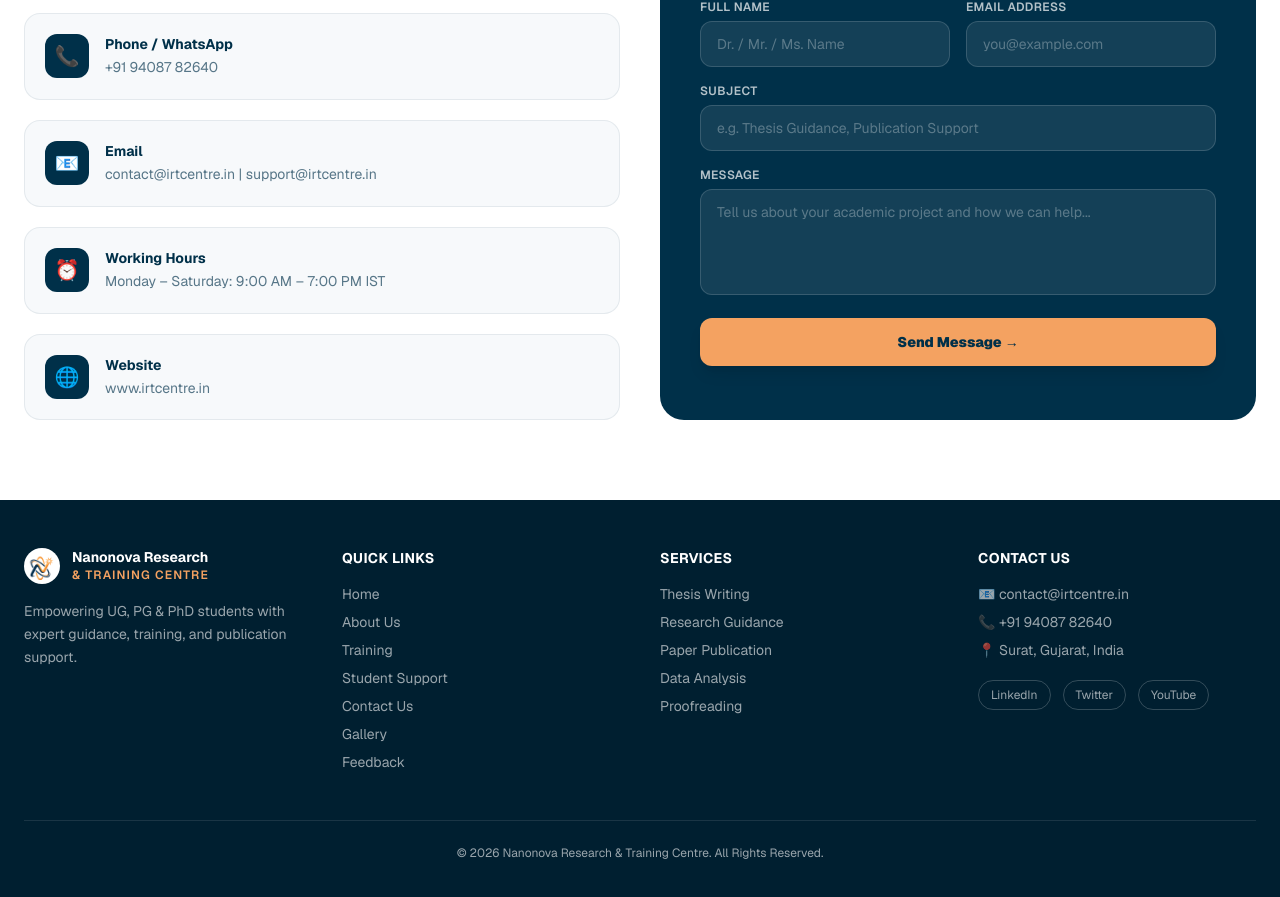
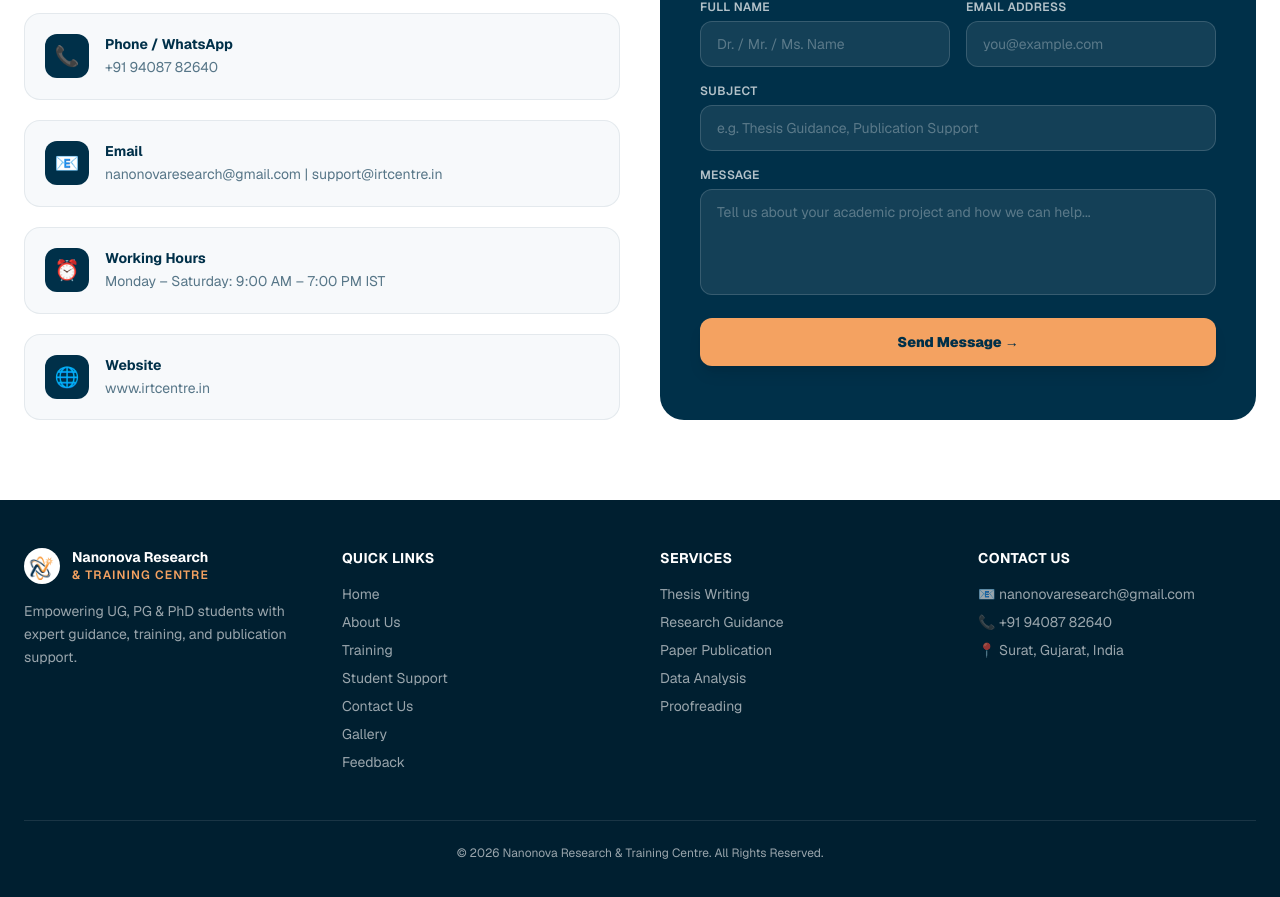
Before and after one commit to shahdhaval11/Innovative-Research-Training-Centre, a Next.js app: page /aboutus in a window 1280 px wide. Shown: the part 4571-5468 px from the top of the page. Built offline with nearby package versions, Linux system fonts and the light colour scheme.

Commit message:
feat: Update contact information across multiple components

```diff
--- a/components/FooterComponent.tsx
+++ b/components/FooterComponent.tsx
@@ -48,20 +48,9 @@
         {/* Contact */}
         <div>
           <p className="text-white font-bold mb-4 text-sm uppercase tracking-wide">Contact Us</p>
-          <p className="text-sm mb-2">📧 contact@irtcentre.in</p>
+          <p className="text-sm mb-2">📧 nanonovaresearch@gmail.com</p>
           <p className="text-sm mb-2">📞 +91 94087 82640</p>
           <p className="text-sm mb-5">📍 Surat, Gujarat, India</p>
-          <div className="flex gap-3">
-            {["LinkedIn", "Twitter", "YouTube"].map((s) => (
-              <a
-                key={s}
-                href="#"
-                className="text-xs border border-white/20 hover:border-[#F4A261] hover:text-[#F4A261] px-3 py-1.5 rounded-full transition-colors duration-200"
-              >
-                {s}
-              </a>
-            ))}
-          </div>
         </div>
       </div>
 
--- a/modules/aboutus/components/ContactSection.tsx
+++ b/modules/aboutus/components/ContactSection.tsx
@@ -19,7 +19,7 @@
               {
                 icon: "📍",
                 label: "Office Address",
-                value: "204, Academic Tower, SG Highway, Ahmedabad – 380054, Gujarat, India",
+                value: "Surat – 395009, Gujarat, India",
               },
               {
                 icon: "📞",
@@ -29,7 +29,7 @@
               {
                 icon: "📧",
                 label: "Email",
-                value: "contact@irtcentre.in  |  support@irtcentre.in",
+                value: "nanonovaresearch@gmail.com  |  support@irtcentre.in",
               },
               {
                 icon: "⏰",
--- a/modules/admin/events/component/Events.tsx
+++ b/modules/admin/events/component/Events.tsx
@@ -451,7 +451,7 @@
               ) : (
                 <input
                   type="text"
-                  placeholder="e.g. Online (Zoom) / NRTC Hall, Ahmedabad"
+                  placeholder="e.g. Online (Zoom) / NRTC Hall, Surat"
                   value={form.venue}
                   onChange={(e) => set("venue", e.target.value)}
                   className={inputCls}
--- a/modules/contactus/components/Contact.tsx
+++ b/modules/contactus/components/Contact.tsx
@@ -82,7 +82,7 @@
     a: "Yes, your first 30-minute consultation with one of our academic advisors is completely free. This helps us understand your needs and recommend the most suitable support plan.",
   },
   {
-    q: "Do you offer online/remote support for students outside Ahmedabad?",
+    q: "Do you offer online/remote support for students outside Surat?",
     a: "Absolutely. We provide full online support via video calls, email, and our digital platform. Students from across India and internationally have benefited from our remote services.",
   },
   {
@@ -124,7 +124,7 @@
         <div className="flex flex-wrap justify-center gap-3">
           {[
             { icon: "📞", label: "+91 94087 82640" },
-            { icon: "📧", label: "contact@irtcentre.in" },
+            { icon: "📧", label: "nanonovaresearch@gmail.com" },
             { icon: "💬", label: "Live Chat Available" },
             { icon: "📍", label: "Surat, Gujarat" },
           ].map((c) => (
@@ -156,9 +156,9 @@
     {
       icon: "📧",
       title: "Email Us",
-      lines: ["contact@irtcentre.in", "support@irtcentre.in"],
+      lines: ["nanonovaresearch@gmail.com", "support@irtcentre.in"],
       action: "Send Email",
-      href: "mailto:contact@irtcentre.in",
+      href: "mailto:nanonovaresearch@gmail.com",
       bg: true,
     },
     {
@@ -467,7 +467,7 @@
               { icon: "🏢", label: "Address", val: "Coming Soon.." },
               { icon: "🌐", label: "Website", val: "www.irtcentre.in" },
               { icon: "📞", label: "Phone", val: "+91 94087 82640" },
-              { icon: "📧", label: "Email", val: "contact@irtcentre.in\nsupport@irtcentre.in" },
+              { icon: "📧", label: "Email", val: "nanonovaresearch@gmail.com\nsupport@irtcentre.in" },
             ].map((item) => (
               <div
                 key={item.label}
```
